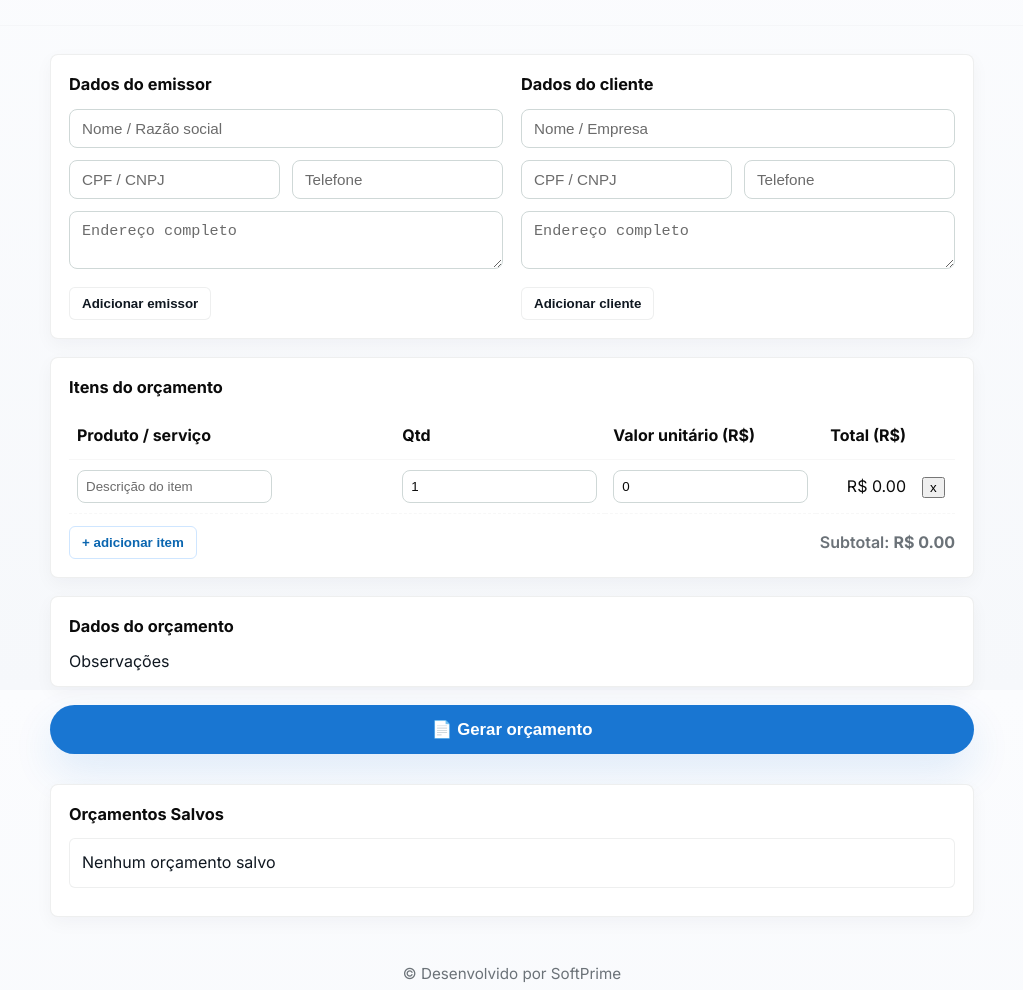
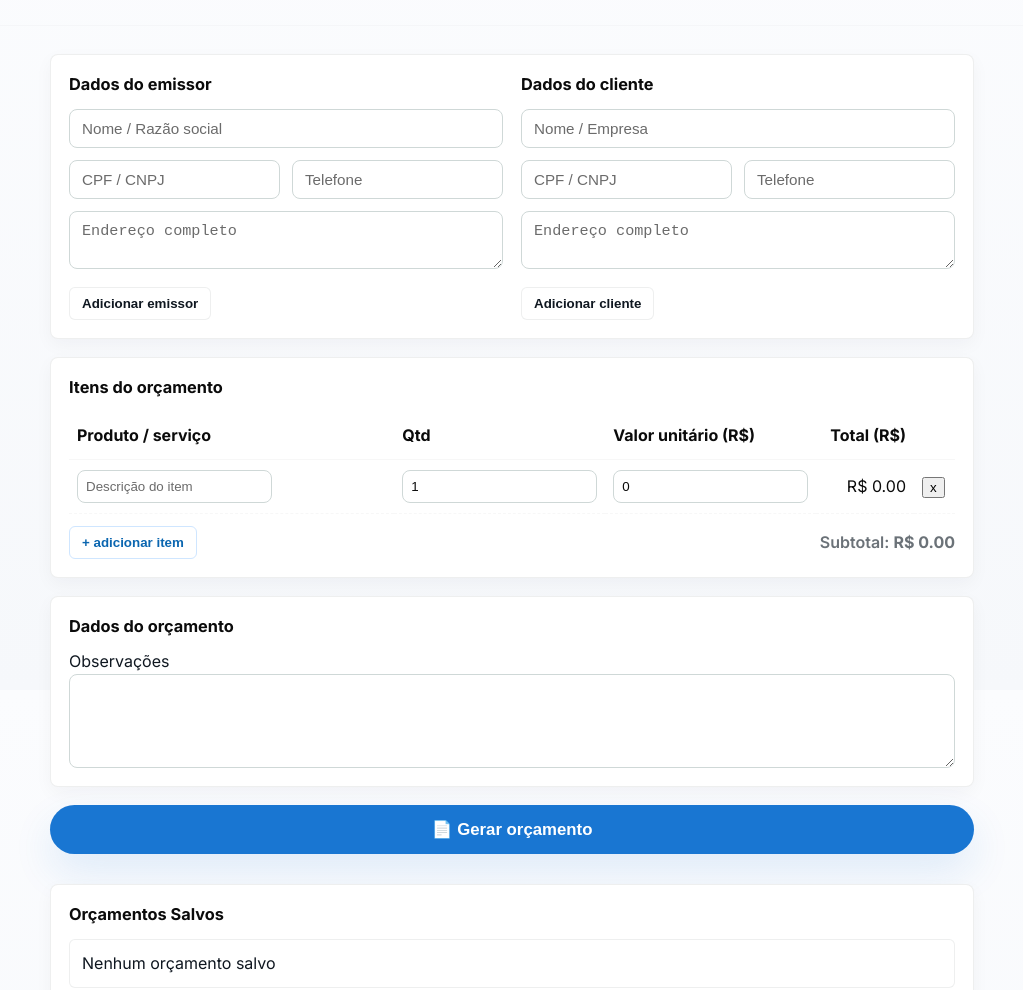
Before and after one commit to officemicrosoft203-collab/geradordeorcamentosSoftPrime, a website: page index.html in a window 1280 px wide. Shown: the part 110-1100 px from the top of the page, without its empty margins (128-1151 px from the left). Drawn offline with Linux system fonts and the light colour scheme.

Commit message:
Descrição da mudança

```diff
--- a/index.html
+++ b/index.html
@@ -108,6 +108,7 @@
 
     <div class="full">
       <label>Observações
+        <textarea id="notes" rows="4" placeholder=></textarea>
       </label>
     </div>
   </div>
```
